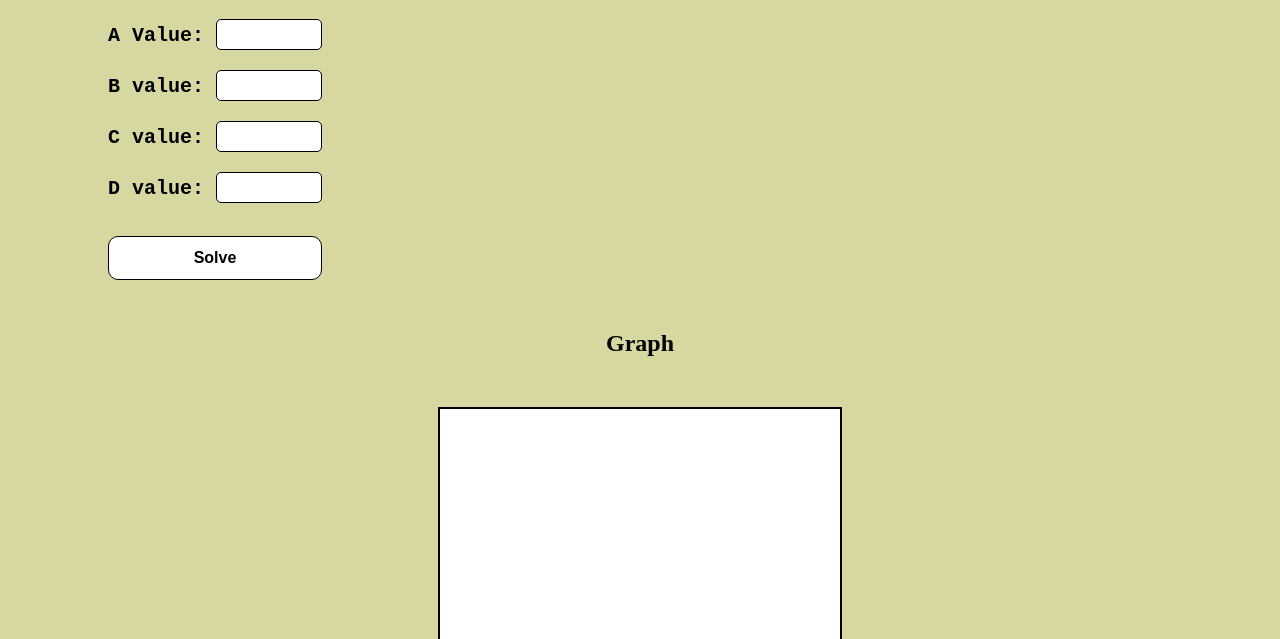
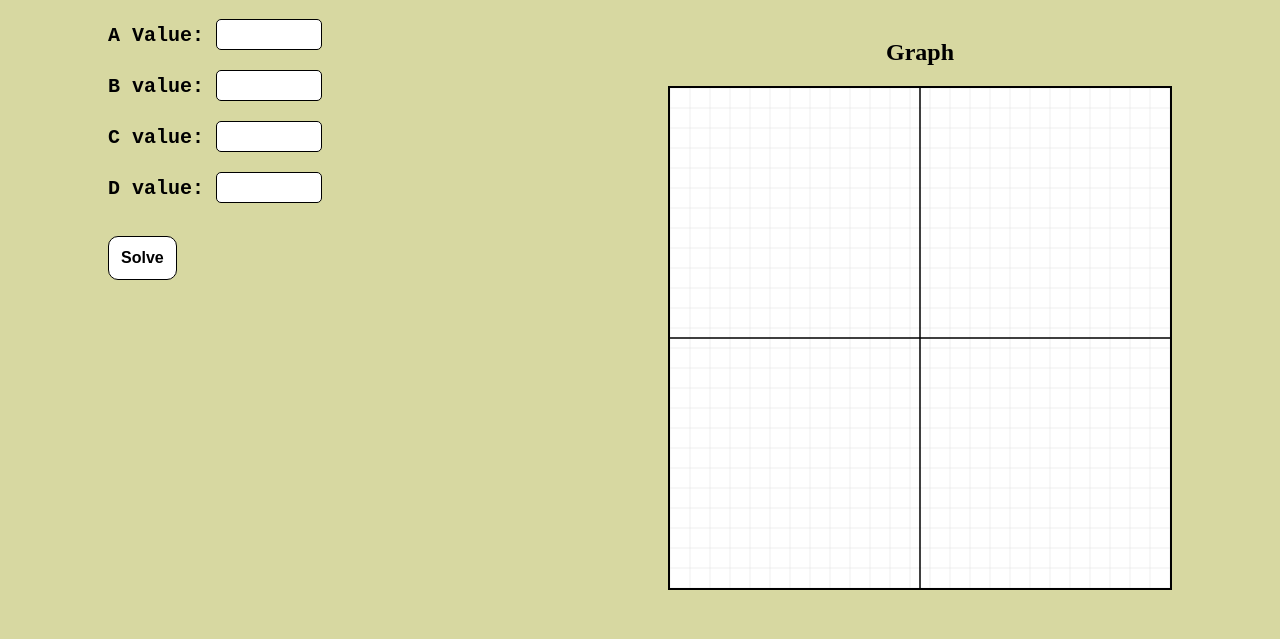
Before and after one commit to EricWorkAccount2/Cubic3, a website built with Vite: page CubicRubic/index.html in a window 1280 px wide. Shown: the part 161-800 px from the top of the page. Built offline with nearby package versions, Linux system fonts and the light colour scheme.

Commit message:
commit 5

```diff
--- a/CubicRubic/index.html
+++ b/CubicRubic/index.html
@@ -8,6 +8,8 @@
   </head>
   <body>
       <h1>Cubic Equation Solver</h1>
+
+    <div class="content">
       <form id="quad-form">
           <label for="a">A Value:   <input type="number" id="a" name="a" required /></label>
           <label for="b">B value:   <input type="number" id="b" name="b" required /></label>
@@ -16,10 +18,12 @@
           <button id="solve-btn">Solve</button>
       </form>
 
+      <div class="graph-container">
+        <h2>Graph</h2>
+        <canvas id="graph" width="500" height="500"></canvas>
+      </div>
+    </div>
+
     <script type="module" src="/src/main.ts"></script>
-    <h2>Graph</h2>
-    <canvas id="graph" width="400" height="400"></canvas>
-    <div></div>
-
   </body>
 </html>
--- a/CubicRubic/src/main.ts
+++ b/CubicRubic/src/main.ts
@@ -1,4 +1,41 @@
 import './style.css';
+
+const canvas = document.getElementById('graph') as HTMLCanvasElement | null;
+const ctx = canvas?.getContext('2d');
+
+// very simple grid: draw lines every `step` pixels
+if (ctx) {
+    const { width, height } = ctx.canvas;
+    const step = 20;
+
+    // grid lines
+    ctx.strokeStyle = '#ddd';
+    ctx.lineWidth = 0.5;
+    for (let x = 0; x <= width; x += step) {
+        ctx.moveTo(x, 0);
+        ctx.lineTo(x, height);
+    }
+    for (let y = 0; y <= height; y += step) {
+        ctx.moveTo(0, y);
+        ctx.lineTo(width, y);
+    }
+    ctx.stroke();
+
+    // draw axes (X and Y) through center
+    ctx.beginPath();
+    ctx.strokeStyle = '#000';
+    ctx.lineWidth = 1.5;
+    // vertical (Y) axis
+    ctx.moveTo(width / 2, 0);
+    ctx.lineTo(width / 2, height);
+    // horizontal (X) axis
+    ctx.moveTo(0, height / 2);
+    ctx.lineTo(width, height / 2);
+    ctx.stroke();
+}
+
+
+
 const form = document.getElementById("quad-form") as HTMLFormElement;
 
 form?.addEventListener("submit", (event) => {
@@ -22,4 +59,4 @@ form?.addEventListener("submit", (event) => {
         const rootOne = (-b + Math.sqrt(discriminant)) / (2 * a);
         (document.getElementById("result") as HTMLInputElement).value = `x=${rootOne}`;
     }
-})
+});
--- a/CubicRubic/src/style.css
+++ b/CubicRubic/src/style.css
@@ -1,3 +1,4 @@
+/* backgorund, honestly I could have used the "*" for universal */
 body {
   background-color: rgb(215, 216, 161);
 }
@@ -13,12 +14,25 @@ h1 {
 form {
   display: flex;
   flex-direction: column;
-  align-items: left;
+  align-items: flex-start;
   gap: 20px;
   color: rgb(0, 0, 0);
-  margin: 0 100px;
   width: fit-content;
   font-weight: 100;
+}
+
+/* grid stuff */
+.content {
+  display: flex;
+  justify-content: space-between;
+  align-items: flex-start;
+  margin: 0 100px;
+}
+
+.graph-container {
+  display: flex;
+  flex-direction: column;
+  align-items: center;
 }
 
 form label {
@@ -51,17 +65,13 @@ form input {
 }
 
 canvas {
-  display: grid;
   border: 2px solid black;
-  margin-top: 50px;
-  margin-left: auto;
-  margin-right: auto;
   background-color: white;
-
+  margin-top: 0;
 }
 
 h2 {
   text-align: center;
   color: rgb(0, 0, 0);
-  margin-top: 50px;
+  margin-top: 20px;
 }
```
Lines whose indentation alone changed are shown as unchanged.
